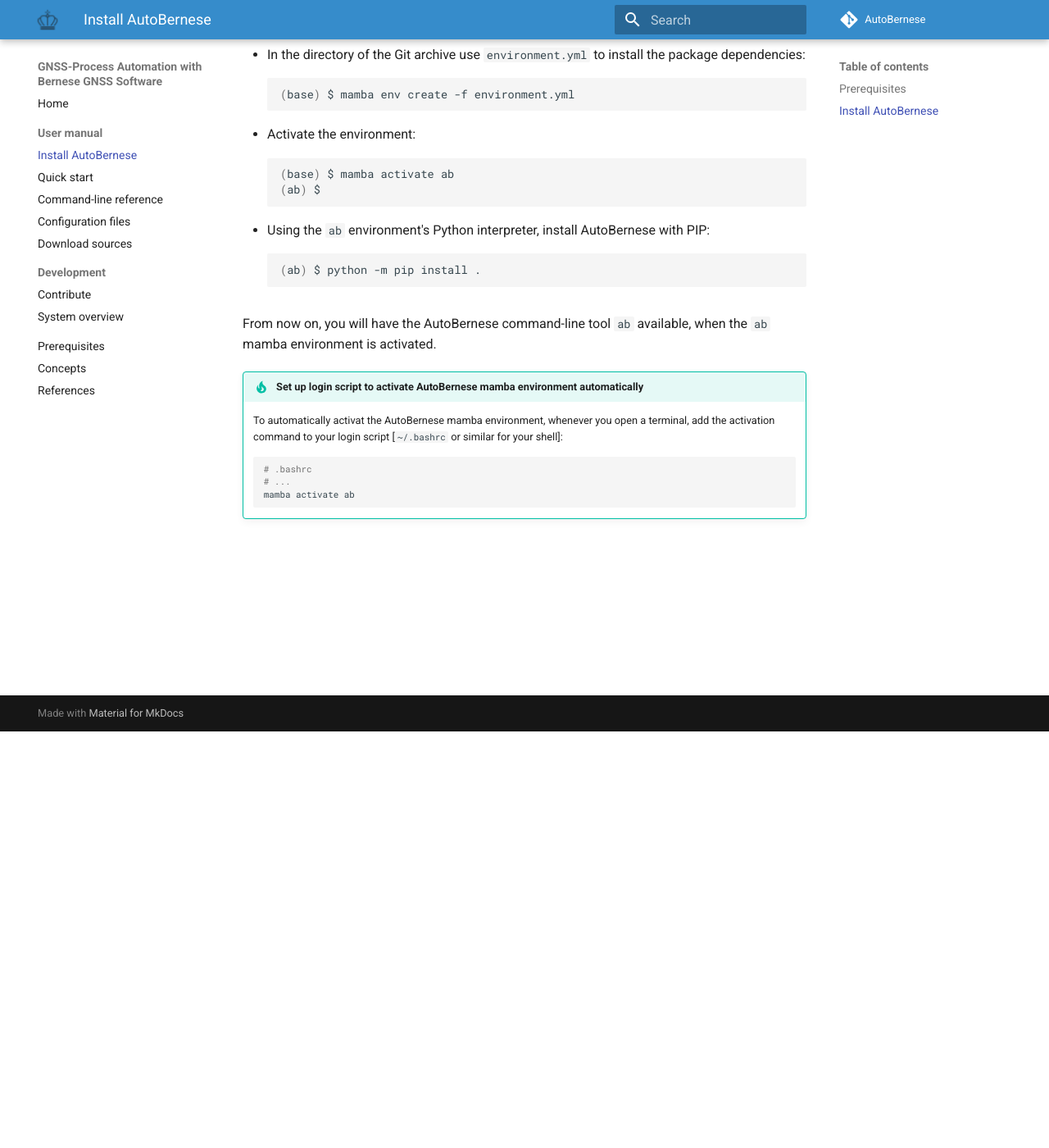
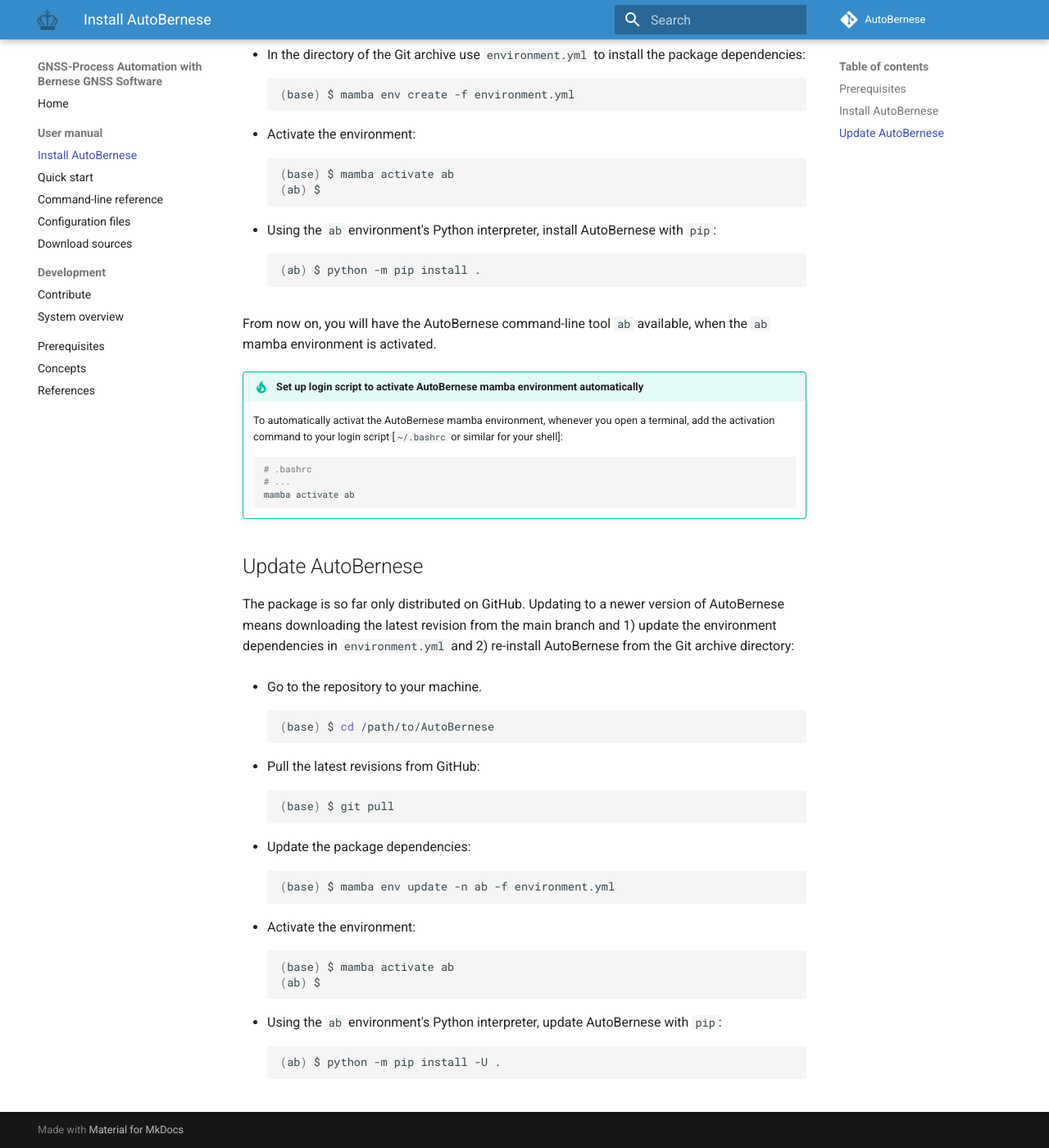
Before and after one commit to SDFIdk/AutoBernese, an MkDocs documentation site: the page built from docs/manual/install-autobernese.md, in a window 1280 px wide and 1400 px high, scrolled down 508 px. Shown: the whole window at 82% size. Built offline with MkDocs 1.6.1 and Material for MkDocs 9.7.7, drawn with Linux system fonts in a browser that asks for light colours; comment, search, counter and statistics services are not loaded.

Commit message:
docs: Update installation instruction with update steps. Update source and task schema.

````diff
--- a/docs/manual/install-autobernese.md
+++ b/docs/manual/install-autobernese.md
@@ -36,7 +36,7 @@
     ```
 
 *   Using the `ab` environment's Python interpreter, install AutoBernese with
-    PIP:
+    `pip`:
 
     ```sh
     (ab) $ python -m pip install .
@@ -56,3 +56,42 @@
     # ...
     mamba activate ab
     ```
+
+## Update AutoBernese
+
+The package is so far only distributed on GitHub. Updating to a newer version of
+AutoBernese means downloading the latest revision from the main branch and 1)
+update the environment dependencies in `environment.yml` and 2) re-install
+AutoBernese from the Git archive directory:
+
+*   Go to the repository to your machine.
+
+    ```sh
+    (base) $ cd /path/to/AutoBernese
+    ```
+
+*   Pull the latest revisions from GitHub:
+
+    ```sh
+    (base) $ git pull
+    ```
+
+*   Update the package dependencies:
+
+    ```sh
+    (base) $ mamba env update -n ab -f environment.yml
+    ```
+
+*   Activate the environment:
+
+    ```sh
+    (base) $ mamba activate ab
+    (ab) $
+    ```
+
+*   Using the `ab` environment's Python interpreter, update AutoBernese with
+    `pip`:
+
+    ```sh
+    (ab) $ python -m pip install -U .
+    ```
````
Also changed, not shown: docs/manual/download-sources.md (+30 -14 lines), 2 other files.
